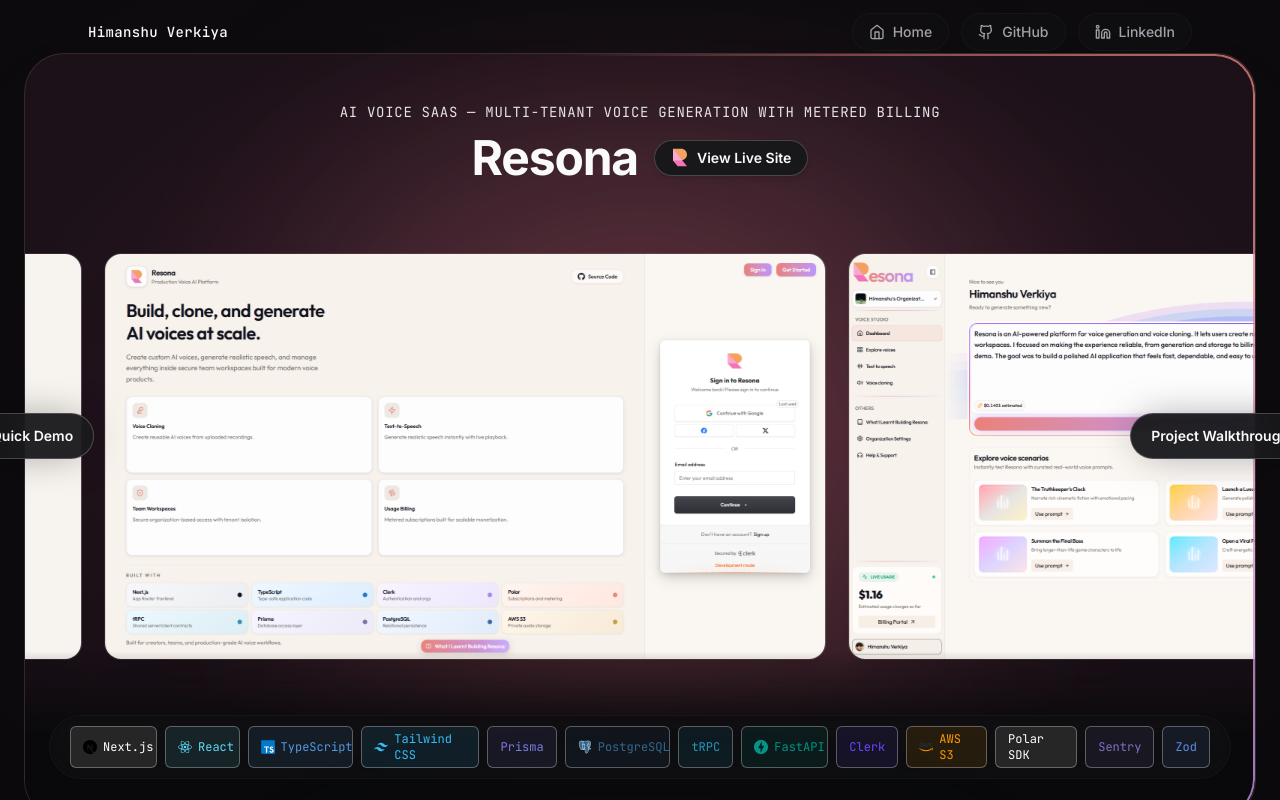
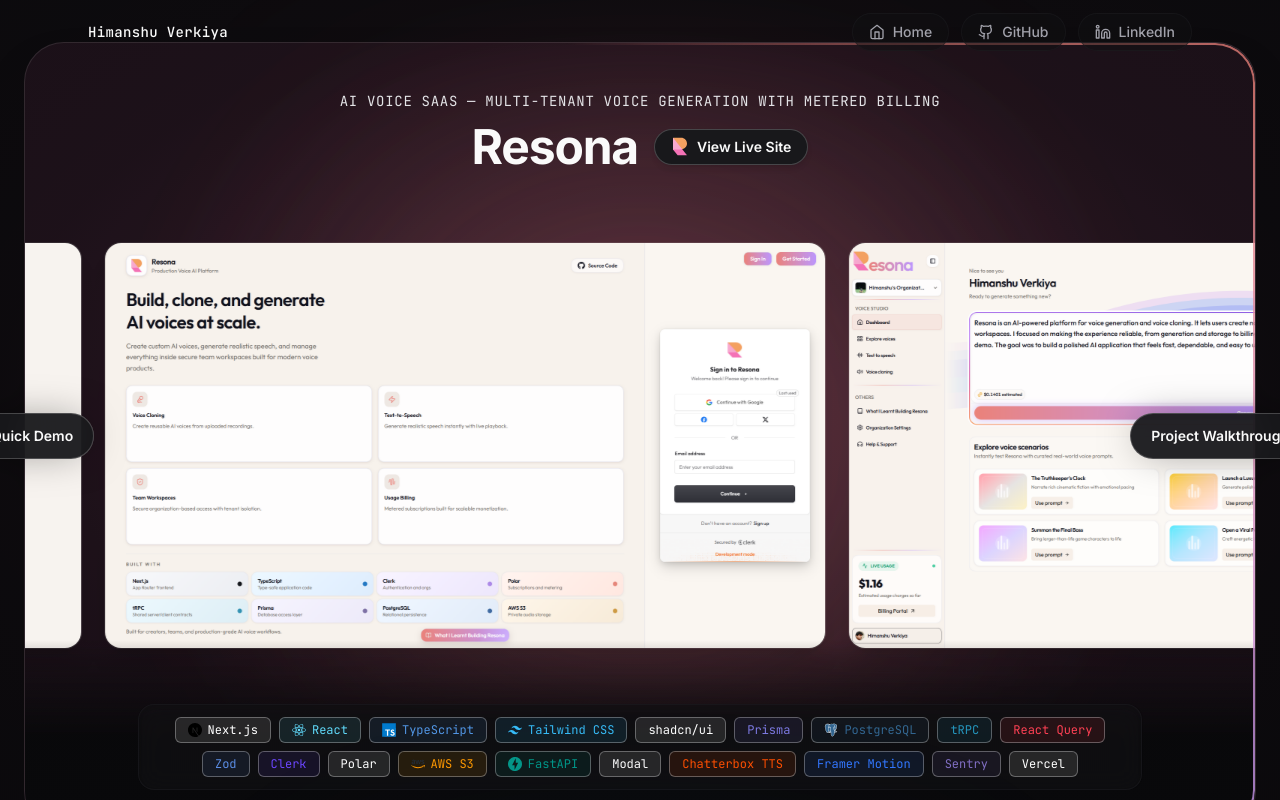
Before and after one commit to verkiya/Projects, a Next.js app: page / in a window 1280 px wide. Built offline with nearby package versions, Linux system fonts and the light colour scheme.

Commit message:
feat: implement project data structure and TechBadge component for portfolio display

```diff
--- a/package.json
+++ b/package.json
@@ -16,7 +16,7 @@
   },
   "devDependencies": {
     "@tailwindcss/postcss": "^4",
-    "@types/node": "^20",
+    "@types/node": "^24",
     "@types/react": "^19",
     "@types/react-dom": "^19",
     "babel-plugin-react-compiler": "1.0.0",
--- a/src/components/project-card.tsx
+++ b/src/components/project-card.tsx
@@ -178,7 +178,7 @@
             transition={{ delay: 0.3 }}
             className="relative z-10 flex flex-col items-center gap-6 px-6 pb-10 pt-16 -mt-8 bg-gradient-to-t from-background via-background/95 to-transparent"
           >
-            <div className="flex flex-nowrap overflow-x-auto justify-start md:justify-center gap-2 w-auto max-w-full px-5 py-2.5 bg-surface-elevated/40 backdrop-blur-md rounded-full border border-border/50 shadow-inner [scrollbar-width:none] [&::-webkit-scrollbar]:hidden">
+            <div className="flex flex-wrap justify-center gap-2 w-auto max-w-[95%] md:max-w-[85%] px-5 py-3 bg-surface-elevated/40 backdrop-blur-md rounded-2xl border border-border/50 shadow-inner">
               {project.technologies.map(tech => (
                 <TechBadge key={tech} name={tech} />
               ))}
--- a/src/components/tech-badge.tsx
+++ b/src/components/tech-badge.tsx
@@ -42,7 +42,7 @@
   "Tailwind CSS": "#38BDF8",
   "tRPC": "#2596be",
   "AWS S3": "#FF9900",
-  "Polar SDK": "#ffffff",
+  "Polar": "#ffffff",
   "Sentry": "#8270C4",
   "Zod": "#5C8EE6",
   "Convex": "#FF6B3D",
@@ -56,6 +56,15 @@
   "Neon Postgres": "#34D59A",
   "Vapi": "#0BD8B6",
   "Jotai": "#ffffff",
+  "WebContainers": "#ffffff",
+  "Firecrawl": "#FF4F00",
+  "Zustand": "#ffffff",
+  "shadcn/ui": "#ffffff",
+  "React Query": "#FF4154",
+  "Modal": "#ffffff",
+  "Chatterbox TTS": "#FF4F00",
+  "Vercel": "#ffffff",
+  "Better Auth": "#ffffff",
 };
 
 export function TechBadge({ name }: TechBadgeProps) {
--- a/src/lib/data.ts
+++ b/src/lib/data.ts
@@ -95,7 +95,7 @@
     themeColor: "#f472b6",
     glowGradient: "radial-gradient(circle at 50% 50%, oklch(0.72 0.13 25 / 0.4), transparent 70%)",
     borderGradient: "conic-gradient(from 0deg, transparent 0 60%, oklch(0.72 0.13 25) 80%, oklch(0.75 0.15 300) 100%)",
-    technologies: ["Next.js", "React", "TypeScript", "Tailwind CSS", "Prisma", "PostgreSQL", "tRPC", "FastAPI", "Clerk", "AWS S3", "Polar SDK", "Sentry", "Zod"],
+    technologies: ["Next.js", "React", "TypeScript", "Tailwind CSS", "shadcn/ui", "Prisma", "PostgreSQL", "tRPC", "React Query", "Zod", "Clerk", "Polar", "AWS S3", "FastAPI", "Modal", "Chatterbox TTS", "Framer Motion", "Sentry", "Vercel"],
     links: {
       demo: "https://resonapro.vercel.app",
       quickDemo: "https://www.youtube.com/embed/h0urRp9gXrU?si=eY8z6rQy2tBrORlw",
@@ -138,10 +138,15 @@
       "Tailwind CSS",
       "Convex",
       "Inngest",
+      "WebContainers",
       "Clerk",
       "CodeMirror",
       "Framer Motion",
-      "AI SDK"
+      "AI SDK",
+      "Sentry",
+      "Firecrawl",
+      "React Flow",
+      "Zustand"
     ],
     links: {
       demo: "https://idecurate.vercel.app/",
```
Also changed, not shown: 1 other file (tests, documents, lock files or other folders).
